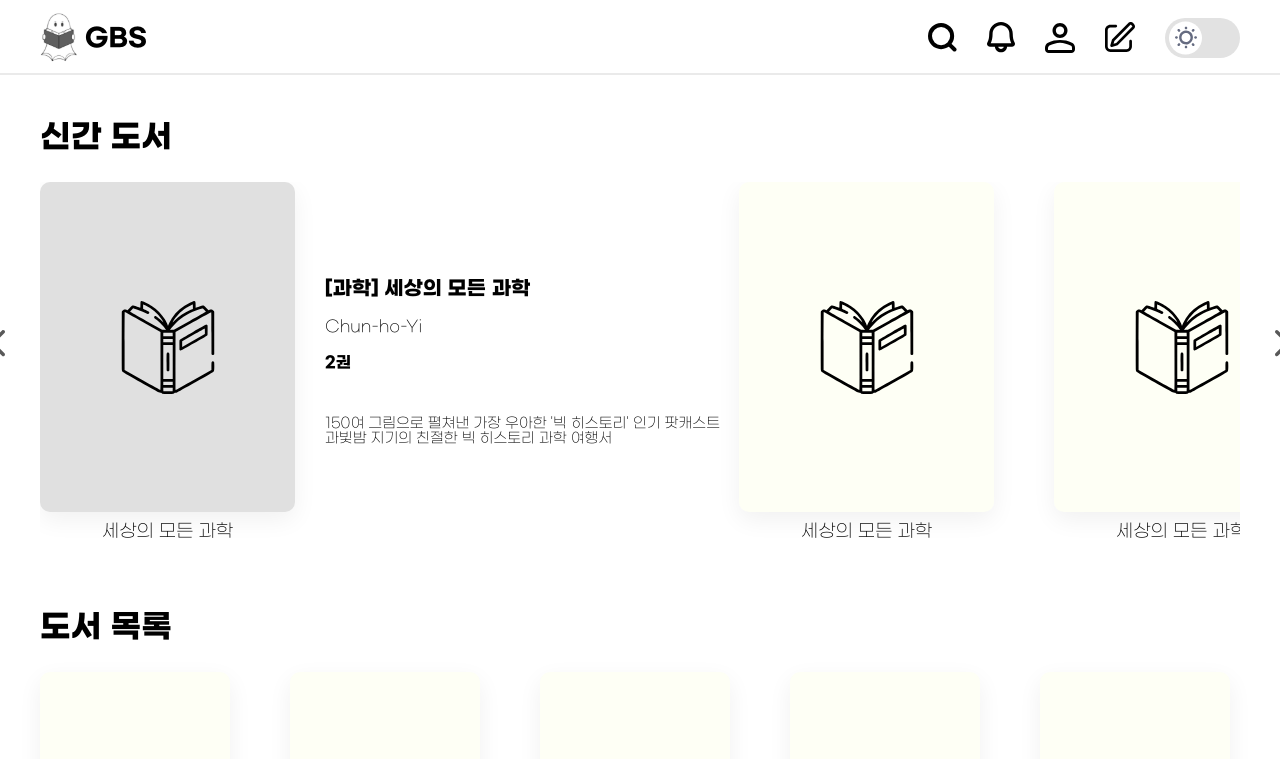
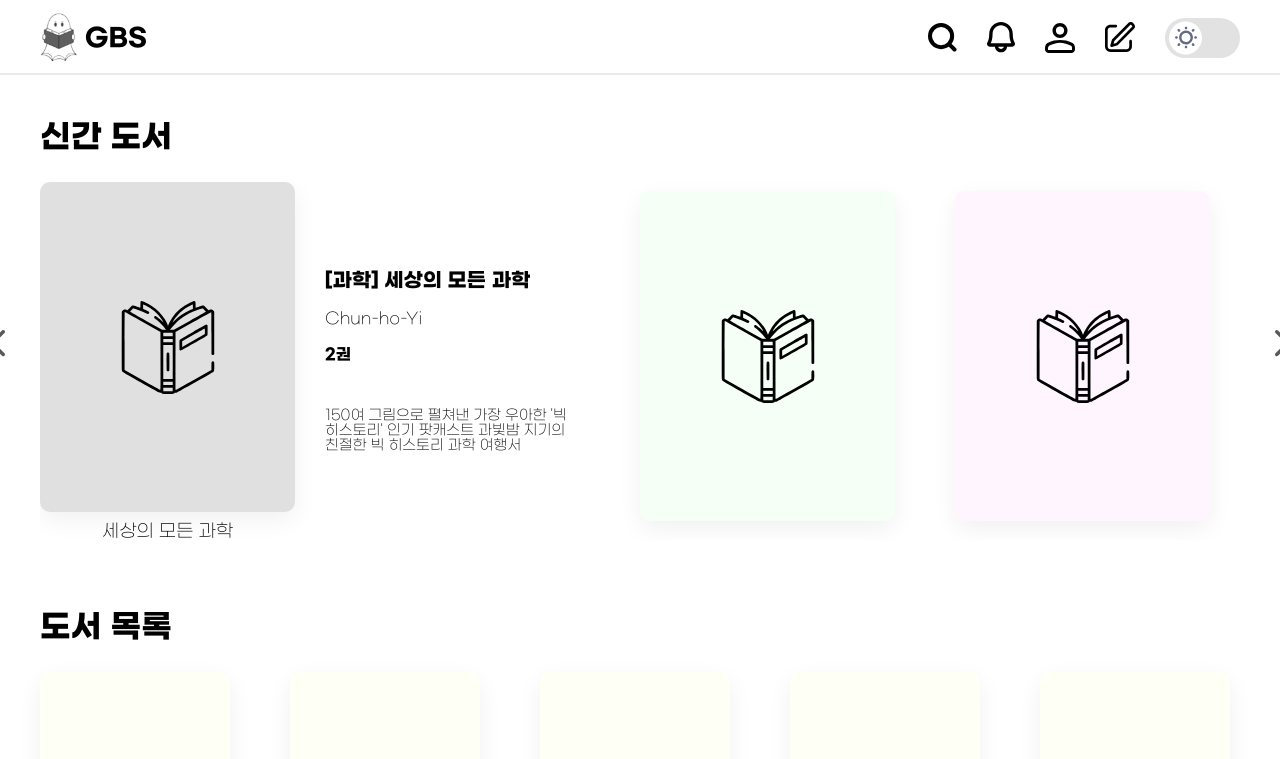
Before and after one commit to Team-GBS/GBS-client, a Next.js app: page / in a window 1280 px wide. Shown: the top 759 px of the page. Built offline with nearby package versions, Linux system fonts and the light colour scheme.

Commit message:
Fix: NewBook

```diff
--- a/src/components/Main/organisms/NewBook/index.tsx
+++ b/src/components/Main/organisms/NewBook/index.tsx
@@ -1,15 +1,16 @@
 import { RightARrowIcon } from 'assets/svg';
 import * as S from './style';
 import LeftArrowIcon from 'assets/svg/LeftArrowIcon';
-import { useState } from 'react';
+import { useEffect, useState } from 'react';
 import BookListItem from 'components/Common/atoms/BookListItem';
 
 const NewBook = () => {
-  const [color, setColor] = useState({
-    red: '#FFF5F5',
-    yellow: '#FEFFF5',
-    skyblue: '#F5FBFF',
-  });
+  const [position, setPosition] = useState(0);
+  const newbooks = [100, 200, 300, 400, 500];
+
+  useEffect(() => {
+    console.log(position);
+  }, [position]);
 
   return (
     <>
@@ -18,6 +19,7 @@ const NewBook = () => {
         <S.Container>
           <S.BookInfoWrapper>
             <BookListItem
+              translateX={`-${position * 315}px`}
               title={'세상의 모든 과학'}
               bookType={'900'}
               state={'new'}
@@ -33,32 +35,34 @@ const NewBook = () => {
             </S.BookInfo>
           </S.BookInfoWrapper>
           <S.EBookList>
-            <BookListItem
-              title={'세상의 모든 과학'}
-              bookType={'500'}
-              state={'new'}
-            />
-            <BookListItem
-              title={'세상의 모든 과학'}
-              bookType={'500'}
-              state={'new'}
-            />
-            <BookListItem
-              title={'세상의 모든 과학'}
-              bookType={'500'}
-              state={'new'}
-            />
-            <BookListItem
-              title={'세상의 모든 과학'}
-              bookType={'500'}
-              state={'new'}
-            />
+            {newbooks.map((newbook, idx) => (
+              <BookListItem
+                key={newbook}
+                translateX={
+                  position >= idx + 1
+                    ? `-${position * 315 + 315}px`
+                    : `-${position * 315}px`
+                }
+                bookType={String(newbook)}
+                state={'new'}
+              />
+            ))}
           </S.EBookList>
         </S.Container>
-        <S.Arrow state={true}>
+        <S.Arrow
+          state={true}
+          onClick={() => {
+            setPosition(position - 1);
+          }}
+        >
           <LeftArrowIcon />
         </S.Arrow>
-        <S.Arrow state={false}>
+        <S.Arrow
+          state={false}
+          onClick={() => {
+            setPosition(position + 1);
+          }}
+        >
           <RightARrowIcon />
         </S.Arrow>
       </S.Wrap>
--- a/src/components/Main/organisms/NewBook/style.ts
+++ b/src/components/Main/organisms/NewBook/style.ts
@@ -15,8 +15,8 @@ export const TitleText = styled.div`
 
 export const Container = styled.div`
   display: flex;
-  gap: 14px;
-  overflow-x: auto;
+  gap: 60px;
+  overflow: hidden;
 `;
 
 export const BookInfoWrapper = styled.div`
@@ -27,10 +27,15 @@ export const BookInfoWrapper = styled.div`
 `;
 
 export const BookInfo = styled.div`
-  width: 400px;
+  min-width: 255px;
+  background-color: white;
+  height: 330px;
   display: flex;
   flex-direction: column;
+  justify-content: center;
   gap: 20px;
+  z-index: 1;
+
 `;
 
 export const BookTitle = styled.div`
@@ -75,4 +80,5 @@ export const Arrow = styled.div`
   top: 50%;
   ${(props: { state: boolean }) =>
     props.state ? 'left: -50px' : 'right: -50px'}
+
 `;
```
